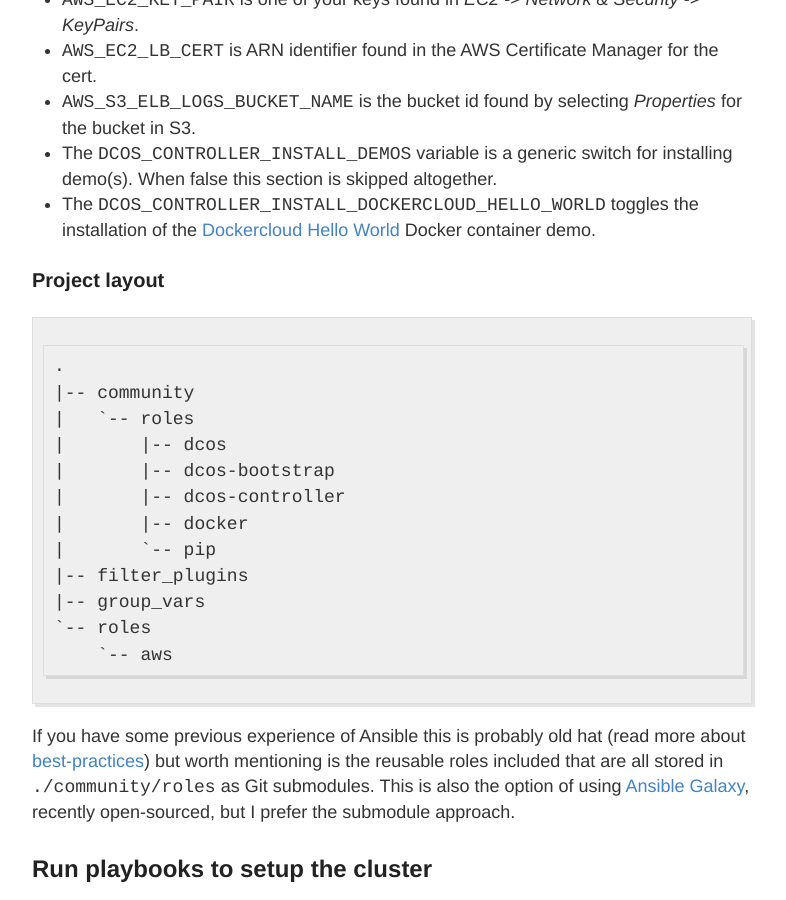
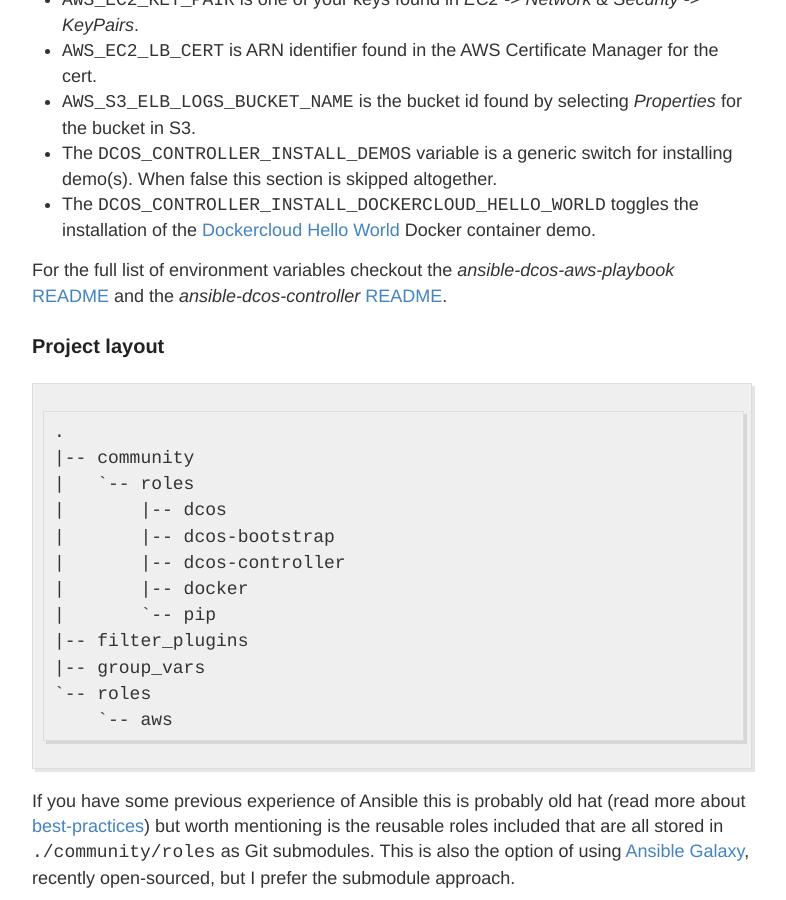
Before and after one commit to Sajjon/olatheander.github.io, a Jekyll site: the page built from _posts/2016-11-16-Ansible-DCOS-AWS.md, in a window 1280 px wide and 900 px high, scrolled down 2904 px. Shown: the whole window, without its empty margins (248-1034 px from the left). Built offline with Jekyll 4.4.1, drawn with Linux system fonts in a browser that asks for light colours; comment, search, counter and statistics services are not loaded.

Commit message:
Updated with links to repositories' README file for documentation of environment variables.

```diff
--- a/_posts/2016-11-16-Ansible-DCOS-AWS.md
+++ b/_posts/2016-11-16-Ansible-DCOS-AWS.md
@@ -72,6 +72,8 @@ $ export DCOS_CONTROLLER_INSTALL_DOCKERCLOUD_HELLO_WORLD = true
 * `AWS_S3_ELB_LOGS_BUCKET_NAME` is the bucket id found by selecting _Properties_ for the bucket in S3.
 * The `DCOS_CONTROLLER_INSTALL_DEMOS` variable is a generic switch for installing demo(s). When false this section is skipped altogether.
 * The `DCOS_CONTROLLER_INSTALL_DOCKERCLOUD_HELLO_WORLD` toggles the installation of the [Dockercloud Hello World](https://github.com/docker/dockercloud-hello-world) Docker container demo.
+
+For the full list of environment variables checkout the *ansible-dcos-aws-playbook* [README](https://github.com/olatheander/ansible-dcos-aws-playbook/blob/master/README.md) and the _ansible-dcos-controller_ [README](https://github.com/olatheander/ansible-dcos-controller/blob/master/README.md).
 
 ### Project layout
 
```
Also changed, not shown: 3 other files.
